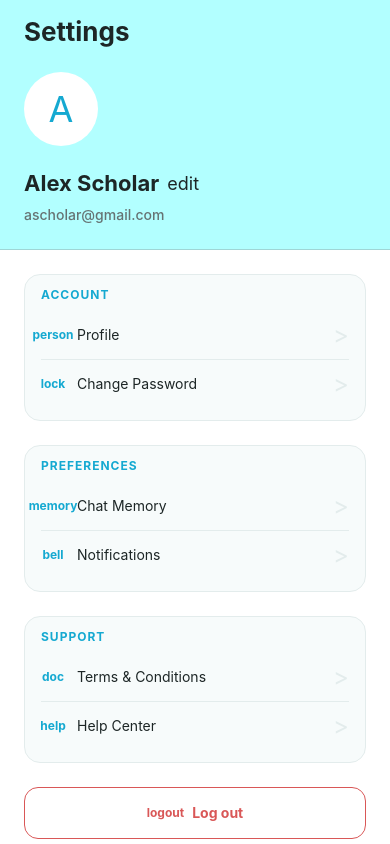
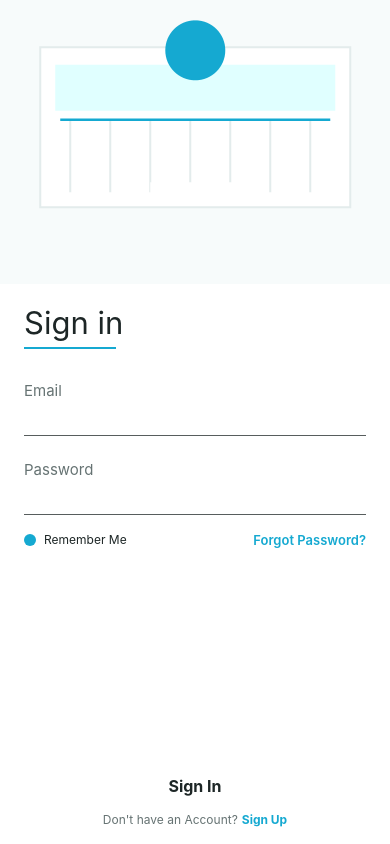
Before and after one commit to Chaen-MOS/ai-academic-advisor-frontend, a React Native app: screen /Settings in a window 390 px wide. Built offline with nearby package versions, Linux system fonts and the light colour scheme.

Commit message:
feat:complete login and logout function

```diff
--- a/src/navigation/RootNavigator.tsx
+++ b/src/navigation/RootNavigator.tsx
@@ -1,4 +1,9 @@
 import React from 'react';
+import {
+  ActivityIndicator,
+  StyleSheet,
+  View,
+} from 'react-native';
 import {createNativeStackNavigator} from '@react-navigation/native-stack';
 
 import ForgotPasswordScreen from '../screens/auth/ForgotPasswordScreen';
@@ -11,26 +16,65 @@ import HomeScreen from '../screens/HomeScreen';
 import NotificationsScreen from '../screens/NotificationsScreen';
 import SettingsScreen from '../screens/SettingsScreen';
 import type {RootStackParamList} from '../types/navigation';
+import {useAuth} from '../contexts/AuthContext';
+import {colors} from '../theme';
 
 const Stack = createNativeStackNavigator<RootStackParamList>();
 
 export function RootNavigator() {
+  const {session, isLoading} = useAuth();
+  if (isLoading) {
+    return (
+      <View style={styles.loadingScreen}>
+        <ActivityIndicator size="large" color={colors.accent} />
+      </View>
+    );
+  }
   return (
-    <Stack.Navigator
-      initialRouteName="Login"
-      screenOptions={{
-        headerShown: false,
-        animation: 'slide_from_right',
-      }}>
-      <Stack.Screen name="Login" component={LoginScreen} />
-      <Stack.Screen name="SignUp" component={SignUpScreen} />
-      <Stack.Screen name="ForgotPassword" component={ForgotPasswordScreen} />
-      <Stack.Screen name="Home" component={HomeScreen} />
-      <Stack.Screen name="ChatHistory" component={ChatHistoryScreen} />
-      <Stack.Screen name="Settings" component={SettingsScreen} />
-      <Stack.Screen name="Notifications" component={NotificationsScreen} />
-      <Stack.Screen name="ContactAdvisor" component={ContactAdvisorScreen} />
-      <Stack.Screen name="EditProfile" component={EditProfileScreen} />
+    <Stack.Navigator screenOptions={{headerShown: false}}>
+      {session ? (
+        <>
+          <Stack.Screen name="Home" component={HomeScreen} />
+          <Stack.Screen
+            name="ChatHistory"
+            component={ChatHistoryScreen}
+          />
+          <Stack.Screen
+            name="Settings"
+            component={SettingsScreen}
+          />
+          <Stack.Screen
+            name="Notifications"
+            component={NotificationsScreen}
+          />
+          <Stack.Screen
+            name="ContactAdvisor"
+            component={ContactAdvisorScreen}
+          />
+          <Stack.Screen
+            name="EditProfile"
+            component={EditProfileScreen}
+          />
+        </>
+      ) : (
+        <>
+          <Stack.Screen name="Login" component={LoginScreen} />
+          <Stack.Screen name="SignUp" component={SignUpScreen} />
+          <Stack.Screen
+            name="ForgotPassword"
+            component={ForgotPasswordScreen}
+          />
+        </>
+      )}
     </Stack.Navigator>
   );
 }
+
+const styles = StyleSheet.create({
+  loadingScreen: {
+    flex: 1,
+    alignItems: 'center',
+    justifyContent: 'center',
+    backgroundColor: colors.background,
+  },
+});
--- a/src/screens/SettingsScreen.tsx
+++ b/src/screens/SettingsScreen.tsx
@@ -1,8 +1,9 @@
-import React from 'react';
+import React, { useState } from 'react';
 import {Pressable, ScrollView, StyleSheet, Text} from 'react-native';
 import {SafeAreaView} from 'react-native-safe-area-context';
 import type {NativeStackScreenProps} from '@react-navigation/native-stack';
-
+import {Alert} from 'react-native';
+import {useAuth} from '../contexts/AuthContext';
 import {ProfileHeader} from '../components/profile/ProfileHeader';
 import {SettingSection} from '../components/settings/SettingSection';
 import {profileData, settingsSections} from '../data/mockData';
@@ -13,11 +14,31 @@ import type {RootStackParamList} from '../types/navigation';
 type SettingsScreenProps = NativeStackScreenProps<RootStackParamList, 'Settings'>;
 
 export default function SettingsScreen({navigation}: SettingsScreenProps) {
+  const {logout} = useAuth();
+  const [isLoggingOut, setIsLoggingOut] = useState(false);
+
   const handleRowPress = (item: SettingRowItem) => {
     if (item.target) {
       navigation.navigate(item.target);
     }
   };
+
+  async function handleLogout() {
+    try {
+      setIsLoggingOut(true);
+      await logout();
+
+    } catch (error) {
+      const errorMessage =
+        error instanceof Error
+          ? error.message
+          : 'Unable to sign out.';
+
+      Alert.alert('Logout Failed', errorMessage);
+    } finally {
+      setIsLoggingOut(false);
+    }
+  }
 
   return (
     <SafeAreaView edges={['bottom']} style={styles.screen}>
@@ -41,7 +62,7 @@ export default function SettingsScreen({navigation}: SettingsScreenProps) {
         <Pressable
           accessibilityRole="button"
           accessibilityLabel="Log out"
-          onPress={() => navigation.replace('Login')}
+          onPress={handleLogout}
           style={({pressed}) => [styles.logoutButton, pressed && styles.pressed]}>
           <Text style={styles.logoutIcon}>logout</Text>
           <Text style={styles.logoutText}>Log out</Text>
--- a/src/screens/auth/LoginScreen.tsx
+++ b/src/screens/auth/LoginScreen.tsx
@@ -1,7 +1,7 @@
 import React, {useState} from 'react';
 import {Pressable, StyleSheet, Text, View} from 'react-native';
 import type {NativeStackScreenProps} from '@react-navigation/native-stack';
-
+import {Alert} from 'react-native';
 import {AuthFooterLink} from '../../components/auth/AuthFooterLink';
 import {AuthHero} from '../../components/auth/AuthHero';
 import {AuthScreen} from '../../components/auth/AuthScreen';
@@ -9,17 +9,46 @@ import {AuthTextField} from '../../components/auth/AuthTextField';
 import {PrimaryButton} from '../../components/common/PrimaryButton';
 import {colors, spacing, typography} from '../../theme';
 import type {RootStackParamList} from '../../types/navigation';
+import {useAuth} from '../../contexts/AuthContext';
 
 type LoginScreenProps = NativeStackScreenProps<RootStackParamList, 'Login'>;
 
 export default function LoginScreen({navigation}: LoginScreenProps) {
-  const [email, setEmail] = useState('dddd');
-  const [password, setPassword] = useState('password');
+  const {signIn} = useAuth();
+  const [email, setEmail] = useState('');
+  const [password, setPassword] = useState('');
   const [rememberMe, setRememberMe] = useState(true);
+  const [isSubmitting, setIsSubmitting] = useState(false);
 
-  const handleLogin = () => {
-    navigation.replace('Home');
-  };
+  async function handleLogin() {
+    const normalizedEmail = email.trim().toLowerCase();
+
+    if (!normalizedEmail) {
+      Alert.alert('Missing Email', 'Please enter your email address.');
+      return;
+    }
+
+    if (!password) {
+      Alert.alert('Missing Password', 'Please enter your password.');
+      return;
+    }
+
+    try {
+      setIsSubmitting(true);
+
+      await signIn(normalizedEmail, password);
+
+    } catch (error) {
+      const errorMessage =
+        error instanceof Error
+          ? error.message
+          : 'Unable to sign in.';
+
+      Alert.alert('Sign In Failed', errorMessage);
+    } finally {
+      setIsSubmitting(false);
+    }
+  }
 
   const handleForgotPasswordPress = () => {
     navigation.navigate('ForgotPassword');
@@ -50,6 +79,7 @@ export default function LoginScreen({navigation}: LoginScreenProps) {
               value={email}
               onChangeText={setEmail}
               keyboardType="email-address"
+              autoCapitalize="none"
             />
             <AuthTextField
               label="Password"
@@ -87,7 +117,12 @@ export default function LoginScreen({navigation}: LoginScreenProps) {
         </View>
 
         <View style={styles.footer}>
-          <PrimaryButton label="Login" onPress={handleLogin} style={styles.loginButton} />
+          <PrimaryButton
+            label={isSubmitting ? 'Signing In...' : 'Sign In'}
+            accessibilityLabel="Sign in"
+            onPress={handleLogin}
+            disabled={isSubmitting}
+          />
           <AuthFooterLink
             prompt="Don't have an Account?"
             actionLabel="Sign Up"
```
